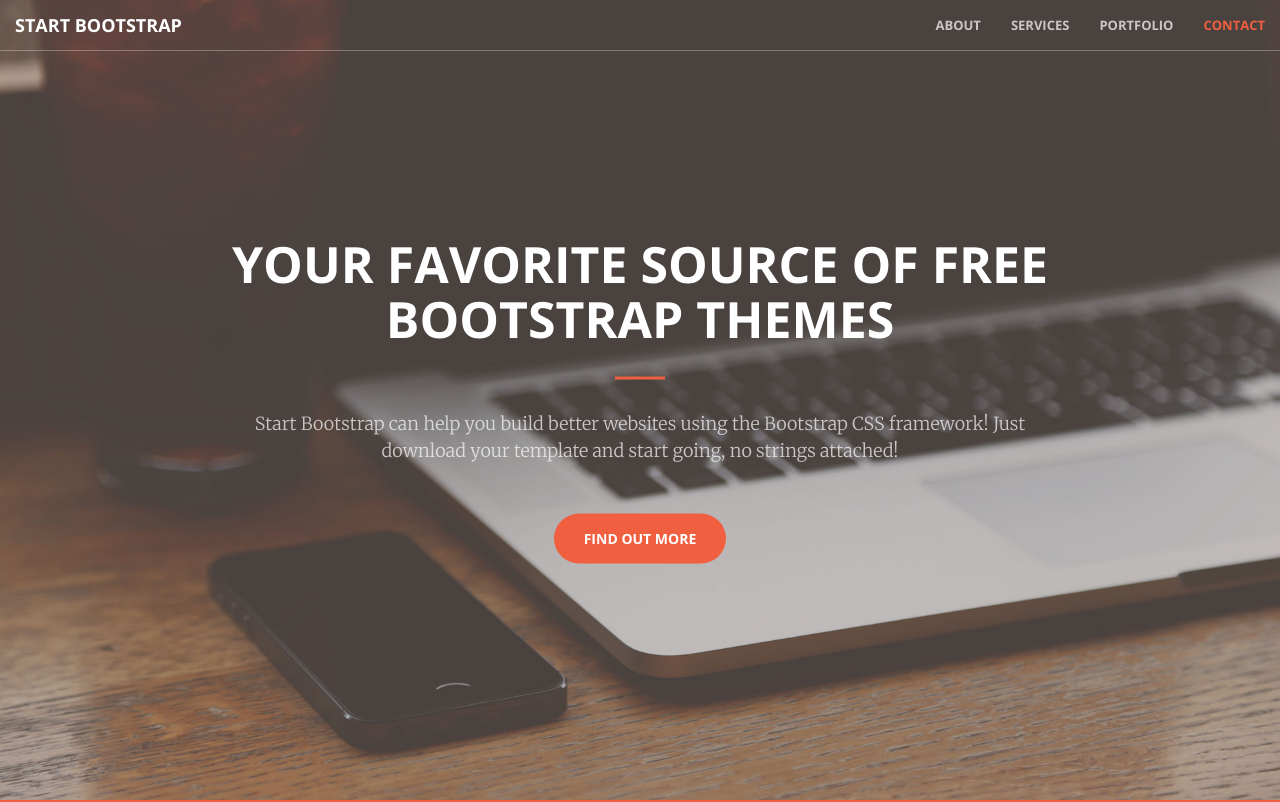
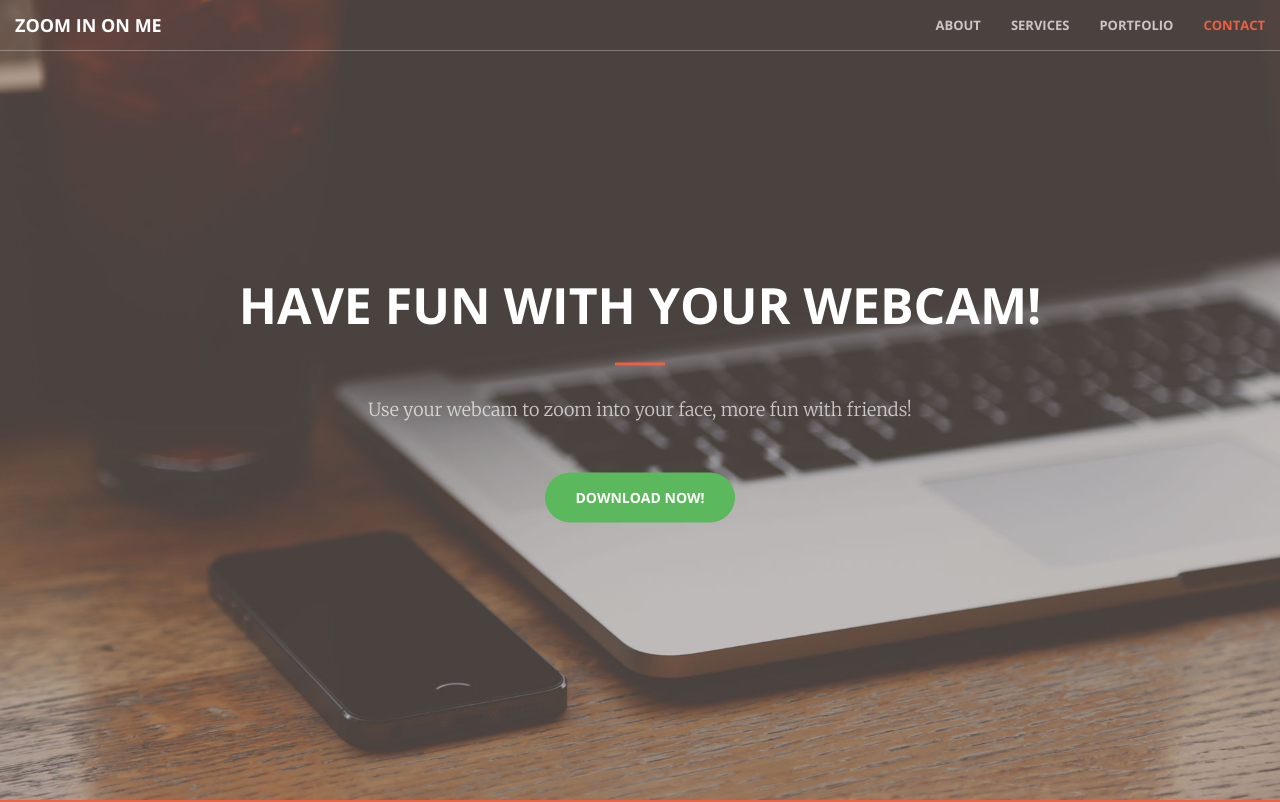
Before and after one commit to Netopya/Netopya.github.io, a plain HTML site: page index.html in a window 1280 px wide. Shown: the top 802 px of the page. Drawn offline with nearby package versions, Linux system fonts and the light colour scheme.

Commit message:
Basic changes

```diff
--- a/index.html
+++ b/index.html
@@ -9,7 +9,7 @@
     <meta name="description" content="">
     <meta name="author" content="">
 
-    <title>Creative - Start Bootstrap Theme</title>
+    <title>Zoom in on me</title>
 
     <!-- Bootstrap Core CSS -->
     <link href="vendor/bootstrap/css/bootstrap.min.css" rel="stylesheet">
@@ -43,7 +43,7 @@
                 <button type="button" class="navbar-toggle collapsed" data-toggle="collapse" data-target="#bs-example-navbar-collapse-1">
                     <span class="sr-only">Toggle navigation</span> Menu <i class="fa fa-bars"></i>
                 </button>
-                <a class="navbar-brand page-scroll" href="#page-top">Start Bootstrap</a>
+                <a class="navbar-brand page-scroll" href="#page-top">Zoom in on me</a>
             </div>
 
             <!-- Collect the nav links, forms, and other content for toggling -->
@@ -71,10 +71,10 @@
     <header>
         <div class="header-content">
             <div class="header-content-inner">
-                <h1 id="homeHeading">Your Favorite Source of Free Bootstrap Themes</h1>
+                <h1 id="homeHeading">Have fun with your webcam!</h1>
                 <hr>
-                <p>Start Bootstrap can help you build better websites using the Bootstrap CSS framework! Just download your template and start going, no strings attached!</p>
-                <a href="#about" class="btn btn-primary btn-xl page-scroll">Find Out More</a>
+                <p>Use your webcam to zoom into your face, more fun with friends!</p>
+                <a href="#" class="btn btn-success btn-xl">Download Now!</a>
             </div>
         </div>
     </header>
```
